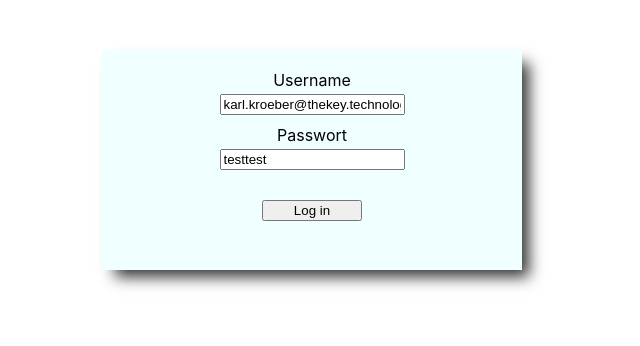
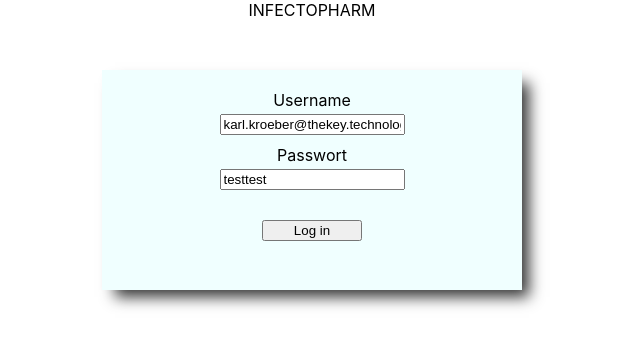
Before and after one commit to lauratro/CC_KT_ts, a React (Create React App) app: page / in a window 1280 px wide. Shown: the top 346 px of the page, without its empty margins (328-968 px from the left). Built offline with nearby package versions, Linux system fonts and the light colour scheme.

Commit message:
Import Header

```diff
--- a/src/App.tsx
+++ b/src/App.tsx
@@ -1,13 +1,14 @@
-import React from 'react';
-import Login from './components/Login/Login';
+import React from "react";
+import Login from "./components/Login/Login";
+import Header from "./components/Header/Header";
 
-import './App.css';
+import "./App.css";
 
 function App() {
   return (
     <div className="App">
-<Login />
-
+      <Header />
+      <Login />
     </div>
   );
 }
```
